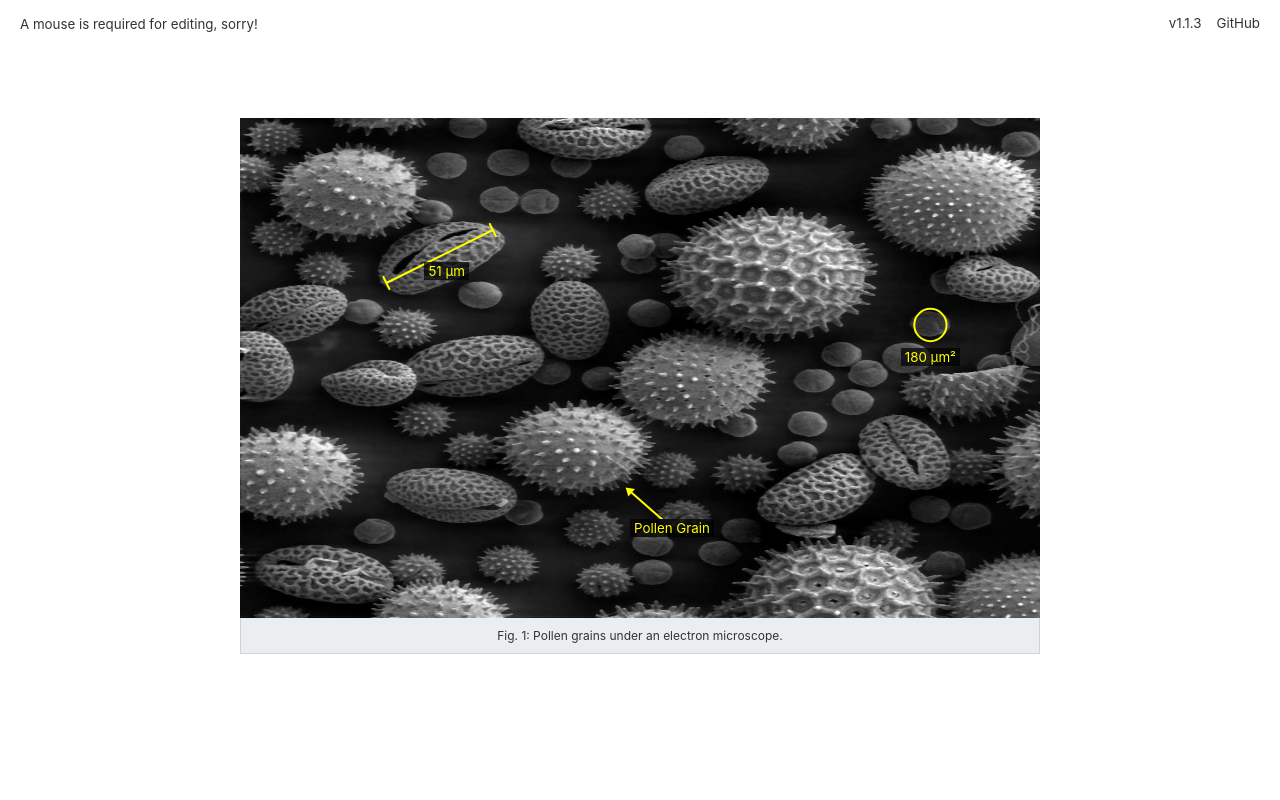
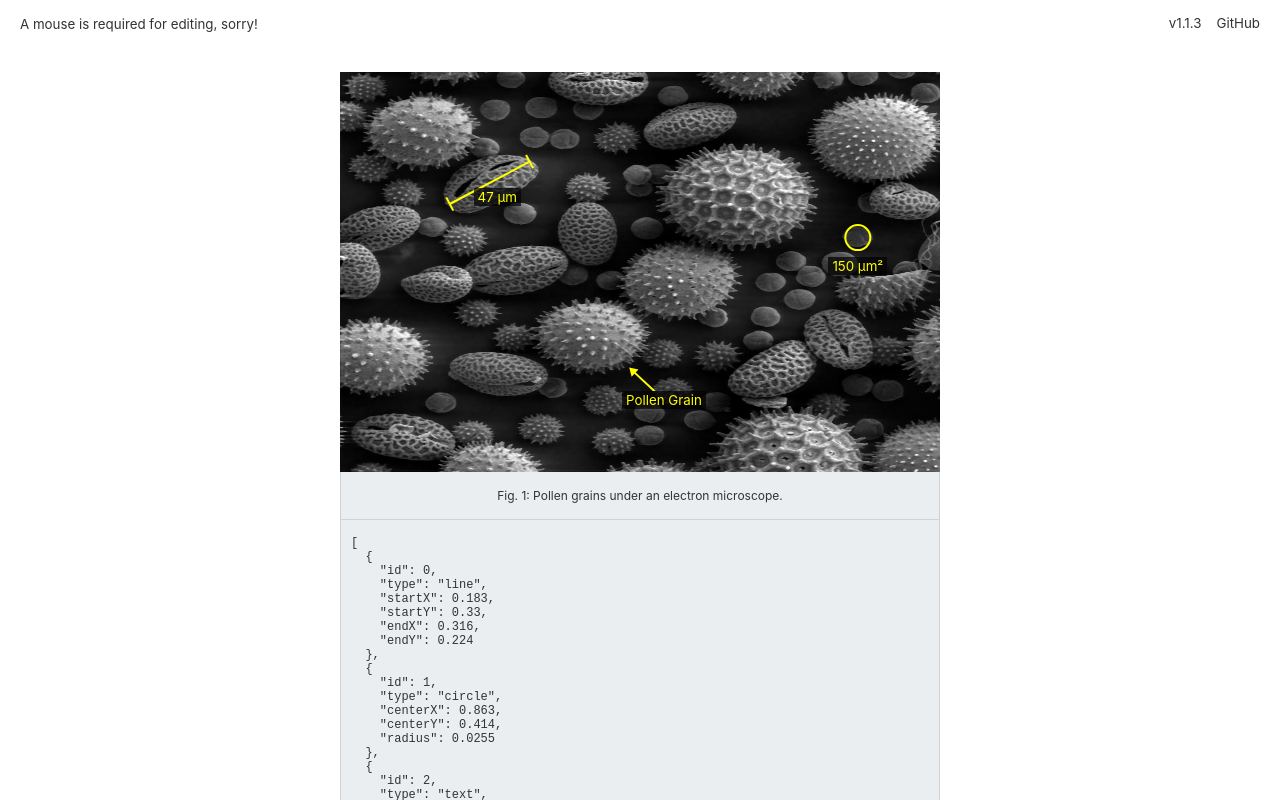
Before and after one commit to YMNNs/react-measurements-ts, a React (Vite) app: page / in a window 1280 px wide. Shown: the top 800 px of the page. Built offline with nearby package versions, Linux system fonts and the light colour scheme.

Commit message:
feat: Remove the `EditorState` property from the text component and replace it with `content` of type `string`. For the `measurements[]` passed from `props`, you should use the `content` attribute, which is the text on the tag.

```diff
--- a/lib/components/core/measurement-layer-base.tsx
+++ b/lib/components/core/measurement-layer-base.tsx
@@ -1,8 +1,6 @@
-import type React from 'react'
 import { type Dispatch, type FC, type SetStateAction, useEffect, useRef } from 'react'
 import LineMeasurement from './line-measurement.js'
 import TextAnnotation from './text-annotation.tsx'
-import { EditorState } from 'draft-js'
 import './measurement-layer-base.css'
 import { type Circle, type Line, type Measurement, type Mode, type Text } from '../../types'
 import { clamp, getNextId } from '../../utils/measurement-utils.ts'
@@ -21,7 +19,6 @@ interface Props {
 
 const finishEdit = (text: Text) => ({
   ...text,
-  editorState: EditorState.moveFocusToEnd(EditorState.moveSelectionToEnd(text.editorState)),
   editable: false,
 })
 
@@ -231,7 +228,7 @@ const MeasurementLayerBase: FC<Props> = ({
         arrowY,
         textX,
         textY,
-        editorState: EditorState.createEmpty(),
+        content: '',
         editable: true,
       }
       onChange(prevState => [...prevState, text])
--- a/lib/components/core/text-annotation.tsx
+++ b/lib/components/core/text-annotation.tsx
@@ -1,6 +1,6 @@
 import type React from 'react'
 import { type FC, useEffect, useRef, useState } from 'react'
-import Draft, { type ContentState, Editor, EditorState } from 'draft-js'
+import Draft, { ContentState, Editor, EditorState } from 'draft-js'
 import TextAnchor from './text-anchor.js'
 import { type Text } from '../../types'
 import { clamp } from '../../utils/measurement-utils.ts'
@@ -39,6 +39,7 @@ const TextAnnotation: FC<Props> = ({ text, parentHeight, parentWidth, onChange,
   const lineDragInProgress = useRef<boolean>(false)
   const headDragInProgress = useRef<boolean>(false)
   const dragOccurred = useRef<boolean>(false)
+  const editorStateRef = useRef<EditorState>(EditorState.createWithContent(ContentState.createFromText(text.content)))
 
   const [lineHover, setLineHover] = useState<boolean>(false)
   const [headHover, setHeadHover] = useState<boolean>(false)
@@ -272,7 +273,8 @@ const TextAnnotation: FC<Props> = ({ text, parentHeight, parentWidth, onChange,
 
   const onTextChange = (editorState: EditorState) => {
     if (propagateTextChanges.current) {
-      onChange({ id: text.id, editorState })
+      editorStateRef.current = editorState
+      onChange({ id: text.id, content: editorState.getCurrentContent().getPlainText() })
     }
   }
 
@@ -280,7 +282,7 @@ const TextAnnotation: FC<Props> = ({ text, parentHeight, parentWidth, onChange,
 
   const startEdit = () => {
     if (!text.editable) {
-      contentStateOnEditStart.current = text.editorState.getCurrentContent()
+      contentStateOnEditStart.current = editorStateRef.current.getCurrentContent()
       setEditState(true)
     }
   }
@@ -288,8 +290,8 @@ const TextAnnotation: FC<Props> = ({ text, parentHeight, parentWidth, onChange,
   const setEditState = (editable: boolean) => {
     propagateTextChanges.current = editable
     // Note: selection change is also important when we finish editing because it clears the selection.
-    const editorState = EditorState.moveFocusToEnd(EditorState.moveSelectionToEnd(text.editorState))
-    onChange({ id: text.id, editorState, editable })
+    editorStateRef.current = EditorState.moveFocusToEnd(EditorState.moveSelectionToEnd(editorStateRef.current))
+    onChange({ id: text.id, editable })
   }
 
   const _onDeleteButtonClick = () => onDeleteButtonClick(text)
@@ -333,8 +335,8 @@ const TextAnnotation: FC<Props> = ({ text, parentHeight, parentWidth, onChange,
     ? drawHead(pointX, pointY, headHoverWidth, headHoverHeight, rotate, headHoverOffset, cos, sin)
     : drawHead(pointX, pointY, headWidth, headHeight, rotate, 0, 0, 0)
 
-  const editorState = text.editorState
-  const hasText = editorState && editorState.getCurrentContent() && editorState.getCurrentContent().hasText()
+  const editorState = editorStateRef.current
+  const hasText = editorState.getCurrentContent().hasText()
   const textVisible = hasText || text.editable
   const rootClass = 'text-annotation' + (hasText ? '' : ' no-text') + (text.editable ? ' editable' : '')
 
@@ -379,7 +381,7 @@ const TextAnnotation: FC<Props> = ({ text, parentHeight, parentWidth, onChange,
       <TextAnchor x={textX} y={textY} onDeleteButtonClick={_onDeleteButtonClick}>
         <div className="text" ref={textRef} onMouseDown={onTextMouseDown}>
           <Editor
-            editorState={editorState ?? EditorState.createEmpty()}
+            editorState={editorState}
             readOnly={!text.editable}
             onChange={onTextChange}
             onBlur={finishEdit}
--- a/lib/types/index.ts
+++ b/lib/types/index.ts
@@ -1,5 +1,3 @@
-import { type EditorState } from 'draft-js'
-
 interface MeasurementBase {
   id: number
   type: Mode
@@ -23,7 +21,7 @@ export interface Text extends MeasurementBase {
   arrowY: number
   textX: number
   textY: number
-  editorState: EditorState
+  content: string
   editable: boolean
 }
 
--- a/package.json
+++ b/package.json
@@ -30,8 +30,8 @@
     "prepare": "husky",
     "prepublishOnly": "npm run build:lib",
     "preview": "vite preview",
-    "changelog-latest": "conventional-changelog -p angular -o CHANGELOG-latest.md -r 2",
-    "preversion": "npm run changelog-latest && git add . && git commit --amend --no-edit"
+    "changelog-latest": "conventional-changelog -p angular -o CHANGELOG-latest.md && git add .",
+    "version": "npm run changelog-latest"
   },
   "lint-staged": {
     "*.md": "lint-md -f",
--- a/src/components/measured-image.tsx
+++ b/src/components/measured-image.tsx
@@ -1,6 +1,4 @@
-import { type FC, useEffect, useRef, useState } from 'react'
-
-import { ContentState, EditorState } from 'draft-js'
+import { type Dispatch, type FC, type SetStateAction, useEffect, useRef, useState } from 'react'
 import pollenImage from '../assets/pollen.jpg'
 import { type Circle, type Line, type Measurement } from '../../lib/types'
 import { calculateArea, calculateDistance } from '../../lib/utils/measurement-utils.ts'
@@ -8,42 +6,15 @@ import MeasurementLayer from '../../lib/components/measurement-layer.tsx'
 
 interface Props {
   onImageLoaded: () => void
+  measurements: Measurement[]
+  onChange: Dispatch<SetStateAction<Measurement[]>>
 }
 
-const initialState: Measurement[] = [
-  {
-    id: 0,
-    type: 'line',
-    startX: 0.183,
-    startY: 0.33,
-    endX: 0.316,
-    endY: 0.224,
-  },
-  {
-    id: 1,
-    type: 'circle',
-    centerX: 0.863,
-    centerY: 0.414,
-    radius: 0.0255,
-  },
-  {
-    id: 2,
-    type: 'text',
-    arrowX: 0.482,
-    arrowY: 0.739,
-    textX: 0.54,
-    textY: 0.82,
-    editable: false,
-    editorState: EditorState.createWithContent(ContentState.createFromText('Pollen Grain')),
-  },
-]
+const measureLine = (line: Line) => Math.round(calculateDistance(line, 300, 240)) + ' μm'
 
-const measureLine = (line: Line) => Math.round(calculateDistance(line, 300, 300)) + ' μm'
+const measureCircle = (circle: Circle) => Math.round(calculateArea(circle, 300, 240) / 10) * 10 + ' μm²'
 
-const measureCircle = (circle: Circle) => Math.round(calculateArea(circle, 300, 300) / 10) * 10 + ' μm²'
-
-const MeasuredImage: FC<Props> = ({ onImageLoaded }) => {
-  const [measurements, setMeasurements] = useState<Measurement[]>(initialState)
+const MeasuredImage: FC<Props> = ({ onImageLoaded, measurements, onChange }) => {
   const [widthInPx, setWidthInPx] = useState<number>(0)
   const [heightInPx, setHeightInPx] = useState<number>(0)
 
@@ -75,7 +46,7 @@ const MeasuredImage: FC<Props> = ({ onImageLoaded }) => {
           measurements={measurements}
           widthInPx={widthInPx}
           heightInPx={heightInPx}
-          onChange={setMeasurements}
+          onChange={onChange}
           measureLine={measureLine}
           measureCircle={measureCircle}
         />
--- a/src/components/measurement-app.css
+++ b/src/components/measurement-app.css
@@ -71,7 +71,7 @@ a:hover {
   display: flex;
   flex-direction: column;
   width: 100%;
-  max-width: 800px;
+  max-width: 500px;
   visibility: hidden;
 }
 
@@ -79,10 +79,9 @@ a:hover {
   visibility: visible;
 }
 
-.measurements-body p {
-  padding: 10px;
+.measurements-body .extra {
+  padding: 4px 10px;
   font-size: 9pt;
-  text-align: center;
   margin: 0;
   width: 100%;
   box-sizing: border-box;
@@ -94,8 +93,7 @@ a:hover {
 
 .square-parent {
   position: relative;
-  width: 800px;
-  height: 500px;
+  height: 400px;
 }
 
 .square-child {
@@ -107,8 +105,9 @@ a:hover {
 }
 
 .measured-img {
-  height: 100%;
+  max-width: 100%;
   width: 100%;
+  max-height: 100%;
 }
 
 @media all and (width >= 640px) {
@@ -119,13 +118,13 @@ a:hover {
 
 @media all and (height >= 750px) {
   .measurements-body {
-    max-width: 800px;
+    max-width: 600px;
   }
 }
 
 @media all and (height >= 1200px) {
   .measurements-body {
-    max-width: 800px;
+    max-width: 700px;
   }
 }
 
--- a/src/components/measurement-app.tsx
+++ b/src/components/measurement-app.tsx
@@ -2,8 +2,38 @@ import { type FC, useState } from 'react'
 import { version } from '../../package.json'
 import './measurement-app.css'
 import MeasuredImage from './measured-image.tsx'
+import type { Measurement } from '../../lib/types'
+
+const initialState: Measurement[] = [
+  {
+    id: 0,
+    type: 'line',
+    startX: 0.183,
+    startY: 0.33,
+    endX: 0.316,
+    endY: 0.224,
+  },
+  {
+    id: 1,
+    type: 'circle',
+    centerX: 0.863,
+    centerY: 0.414,
+    radius: 0.0255,
+  },
+  {
+    id: 2,
+    type: 'text',
+    arrowX: 0.482,
+    arrowY: 0.739,
+    textX: 0.54,
+    textY: 0.82,
+    editable: false,
+    content: 'Pollen Grain',
+  },
+]
 
 const MeasurementApp: FC = () => {
+  const [measurements, setMeasurements] = useState<Measurement[]>(initialState)
   const [loaded, setLoaded] = useState<boolean>(false)
 
   const onImageLoaded = () => setLoaded(true)
@@ -22,9 +52,14 @@ const MeasurementApp: FC = () => {
       <div className="content">
         <div className={'measurements-body' + (loaded ? ' loaded' : '')}>
           <div>
-            <MeasuredImage onImageLoaded={onImageLoaded} />
+            <MeasuredImage onImageLoaded={onImageLoaded} measurements={measurements} onChange={setMeasurements} />
           </div>
-          <p>Fig. 1: Pollen grains under an electron microscope.</p>
+          <div className={'extra'}>
+            <p style={{ textAlign: 'center' }}>Fig. 1: Pollen grains under an electron microscope.</p>
+          </div>
+          <div className={'extra'}>
+            <pre>{JSON.stringify(measurements, undefined, 2)}</pre>
+          </div>
         </div>
       </div>
     </div>
```
